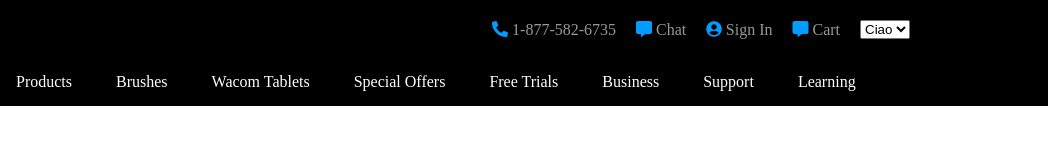
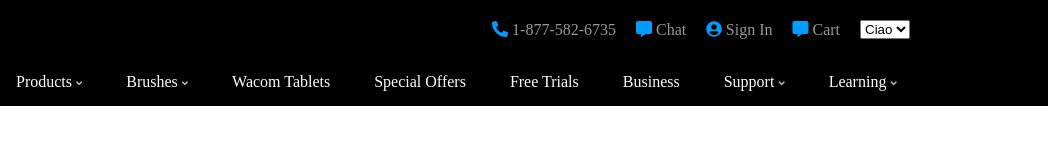
Before and after one commit to leonard0-b/sass-painter, a website: page index.html in a window 1280 px wide. Shown: the full height of the page, 232-1280 px from the left. Drawn offline with Linux system fonts and the light colour scheme.

Commit message:
Navbar
bruttissima

```diff
--- a/index.html
+++ b/index.html
@@ -42,14 +42,14 @@
         </div>
         <div class="nav-list flex">
           <ul>
-            <li>Products</li>
-            <li>Brushes</li>
+            <li>Products <i class="fas fa-angle-down"></i></li>
+            <li>Brushes <i class="fas fa-angle-down"></i></li>
             <li>Wacom Tablets</li>
             <li>Special Offers</li>
             <li>Free Trials</li>
             <li>Business</li>
-            <li>Support</li>
-            <li>Learning</li>
+            <li>Support <i class="fas fa-angle-down"></i></li>
+            <li>Learning <i class="fas fa-angle-down"></i></li>
           </ul>
         </div>
       </div>
--- a/src/partials/_nav.scss
+++ b/src/partials/_nav.scss
@@ -6,6 +6,11 @@ padding: 8px 0;
   img {
     width: 100px;
   }
+}
+
+.fa-angle-down {
+  font-size: $caretfont;
+  opacity: 0.7;
 }
 
 .nav-list {
--- a/src/partials/_variables.scss
+++ b/src/partials/_variables.scss
@@ -1,3 +1,4 @@
 $cmdcolor: #989898;
 $cmdicon: #009cff;
 $primarycolor: #fff;
+$caretfont: 10px;
```
Also changed, not shown: assets/css/master.css.
